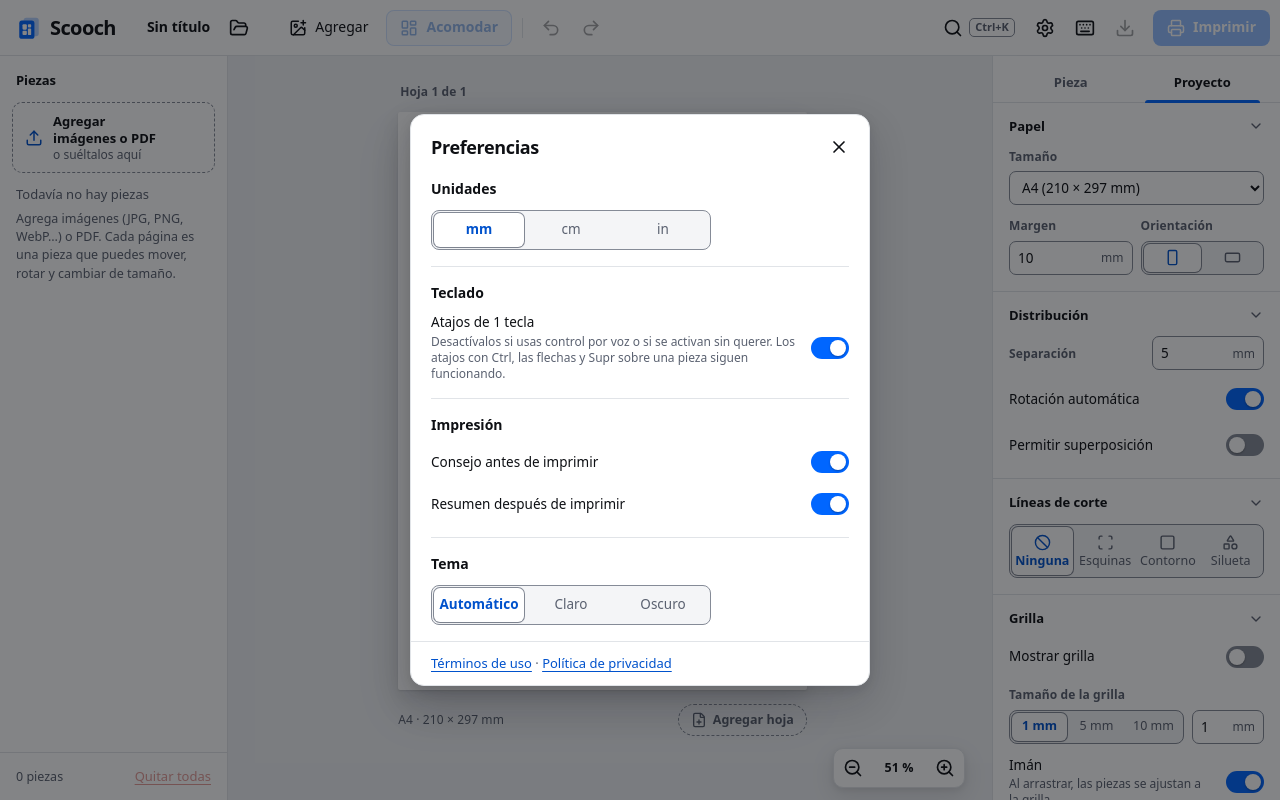
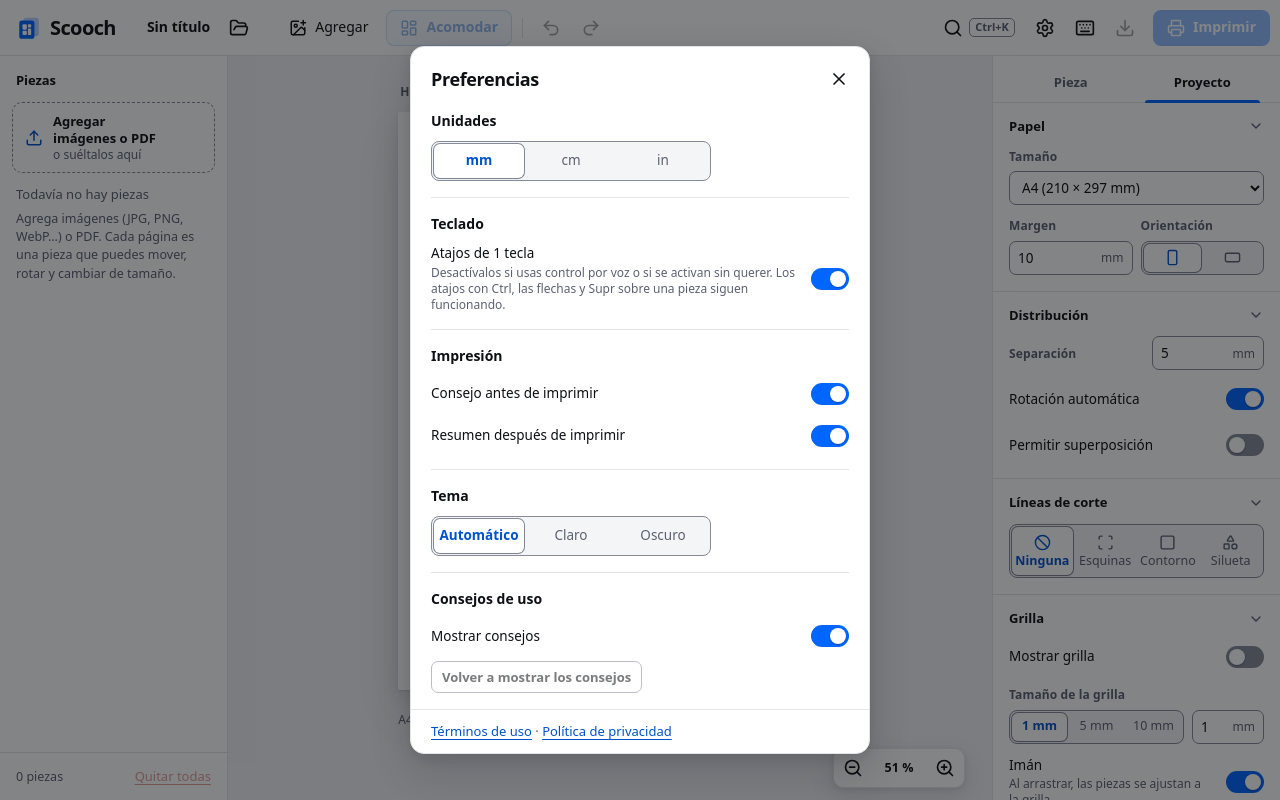
Before and after one commit to tzivigelstein/scooch, a React (Vite) app: page / in a window 1280 px wide. Both pictures are taken after a click on the button 1044 px from the left and 27 px from the top of the page. Built offline with nearby package versions, Linux system fonts and the light colour scheme; a web font is replaced by a local one.

Commit message:
feat(prefs): turn usage tips off and bring back the dismissed ones
A «Consejos de uso» section with «Mostrar consejos» and «Volver a mostrar
los consejos», which stays focusable with nothing to bring back. The test
that lists the groups names five now; its ledger row follows the title.

```diff
--- a/src/components/dialogs/PrefsDialog.tsx
+++ b/src/components/dialogs/PrefsDialog.tsx
@@ -1,5 +1,5 @@
 // «Preferencias»: units (mm, cm or in), «Atajos de 1 tecla» (WCAG 2.1.4),
-// the advice before printing and the summary after, and the theme.
+// the advice before printing and the summary after, the theme, and the usage tips.
 // Settings of this browser: saved in localStorage, outside the history and the project.
 
 import { X } from 'lucide-react';
@@ -8,6 +8,8 @@ import { UNITS, type Unit } from '../../core/units.js';
 import { t } from '../../copy/index.ts';
 import { setPrinting, setSingleKeys, setTheme, usePrefs } from '../../state/prefs.ts';
 import { chooseUnit } from '../../state/actions/prefs.ts';
+import { restoreTips, setTipsOn, useTips } from '../../state/tips.ts';
+import { announce } from '../feedback/announcer.ts';
 import { IconButton } from '../ui/Button.tsx';
 import { Segmented } from '../ui/Segmented.tsx';
 import { Switch } from '../ui/Switch.tsx';
@@ -19,6 +21,8 @@ export default function PrefsDialog() {
   const singleKeys = usePrefs((s) => s.singleKeys);
   const printing = usePrefs((s) => s.printing);
   const theme = usePrefs((s) => s.theme);
+  const tipsOn = useTips((s) => s.on);
+  const dismissed = useTips((s) => s.dismissed.length > 0);
   const close = () => closeDialog('prefs');
   return (
     <>
@@ -70,6 +74,26 @@ export default function PrefsDialog() {
             options={THEMES.map((value) => ({ value, label: <span>{t(`prefs.themes.${value}`)}</span> }))}
           />
         </div>
+        <div className="pref-section" role="group" aria-labelledby="prefs-tips-title">
+          <h3 id="prefs-tips-title" className="pref-title">
+            {t('tips.prefsTitle')}
+          </h3>
+          <Switch id="tips-pref" label={<span>{t('tips.prefsSwitch')}</span>} checked={tipsOn} onChange={setTipsOn} />
+          {/* Stays focusable when there is nothing to bring back: pressing it then does nothing. */}
+          <button
+            type="button"
+            id="tips-restore"
+            className="chip-btn pref-btn"
+            aria-disabled={!dismissed || undefined}
+            onClick={() => {
+              if (!dismissed) return;
+              restoreTips();
+              announce(t('tips.restored'));
+            }}
+          >
+            {t('tips.restore')}
+          </button>
+        </div>
       </div>
       <LegalLinks />
     </>
--- a/src/styles/tips.css
+++ b/src/styles/tips.css
@@ -117,3 +117,13 @@
     bottom: calc(7.875rem + var(--stage-bar-bottom, 0px) + env(safe-area-inset-bottom));
   }
 }
+
+/* «Volver a mostrar los consejos» in Preferencias. */
+.pref-btn {
+  justify-self: start;
+}
+
+.pref-btn[aria-disabled="true"] {
+  opacity: 0.55;
+  cursor: default;
+}
```
Also changed, not shown: 2 other files (tests, documents, lock files or other folders).
